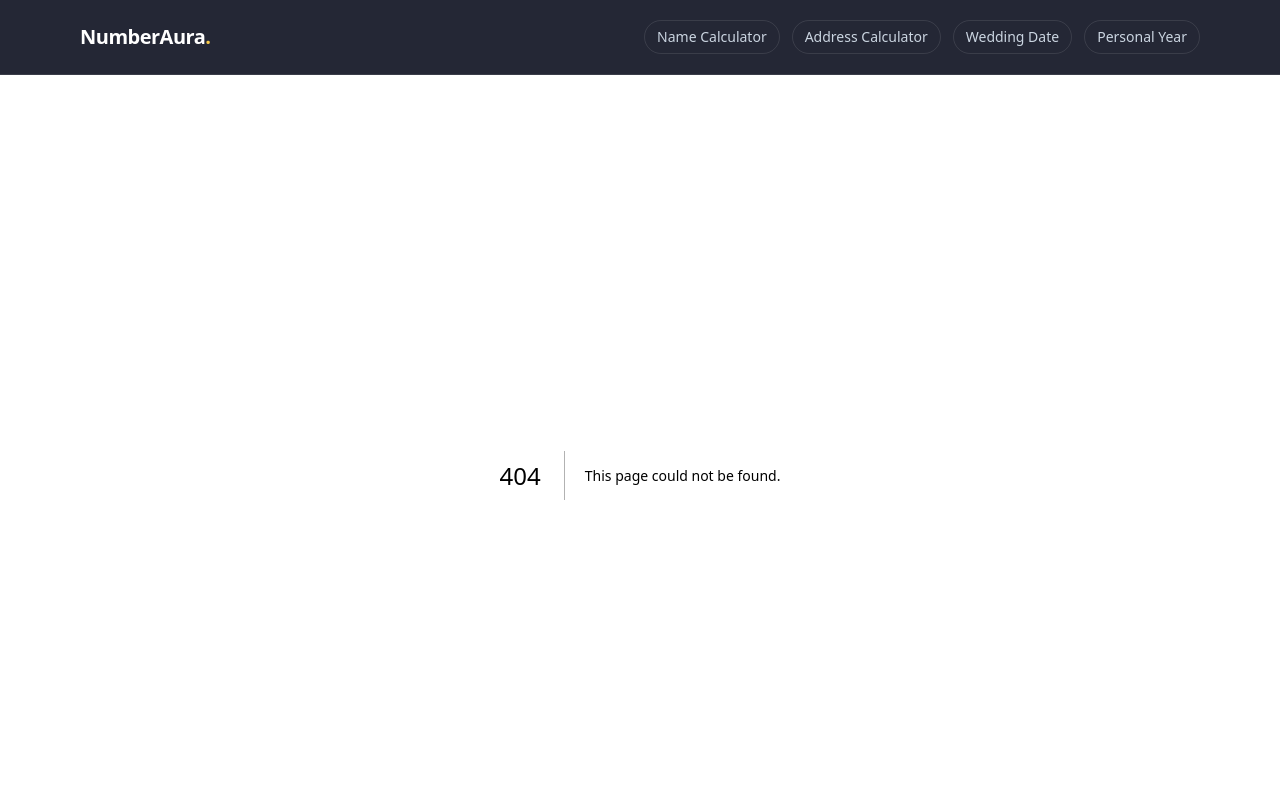
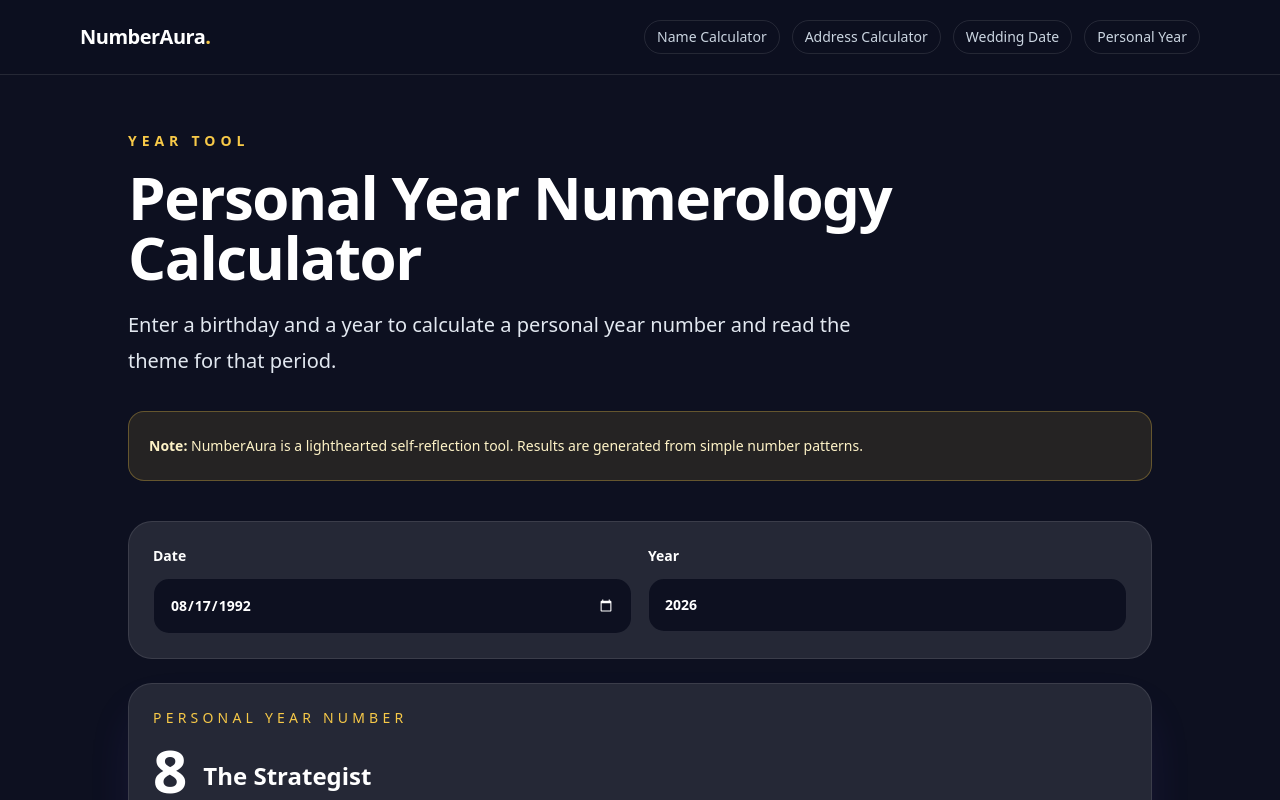
Before and after one commit to brandyaptx/ai-startup-cases, a Next.js app: page /personal-year-numerology-calculator in a window 1280 px wide. Before the commit this address had no page. Shown: the top 800 px of the page. Built offline with nearby package versions, Linux system fonts and the light colour scheme.

Commit message:
Add personal year calculator page

```diff
--- /dev/null
+++ b/app/personal-year-numerology-calculator/page.tsx
@@ -0,0 +1,16 @@
+import type { Metadata } from 'next';
+import { SimpleDateCalculator } from '@/components/DateCalculator';
+import { CalculatorShell } from '@/components/SeoContent';
+
+export const metadata: Metadata = {
+  title: 'Personal Year Numerology Calculator',
+  description: 'Calculate a personal year number from a birthday and a selected year.'
+};
+
+export default function Page() {
+  return (
+    <CalculatorShell eyebrow="Year tool" title="Personal Year Numerology Calculator" keyword="personal year numerology calculator" intro="Enter a birthday and a year to calculate a personal year number and read the theme for that period.">
+      <SimpleDateCalculator type="personalYear" />
+    </CalculatorShell>
+  );
+}
```
